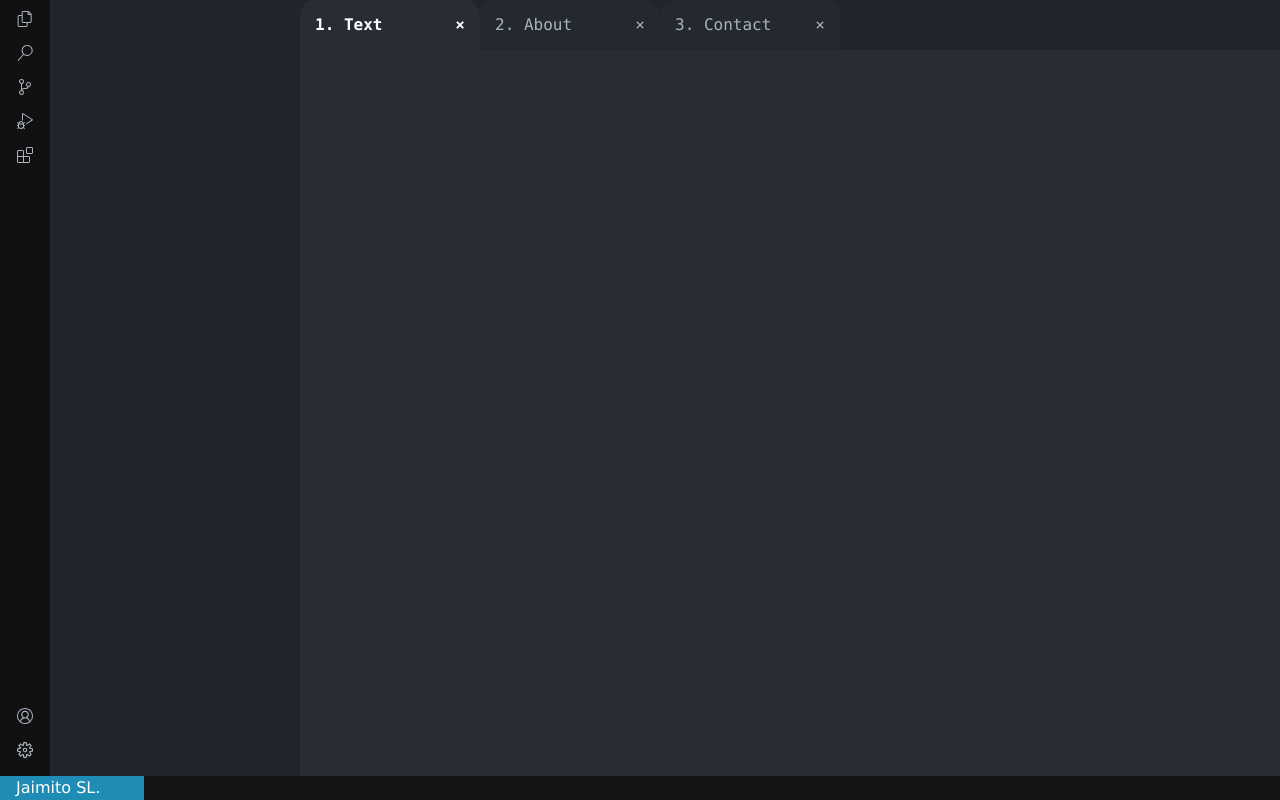
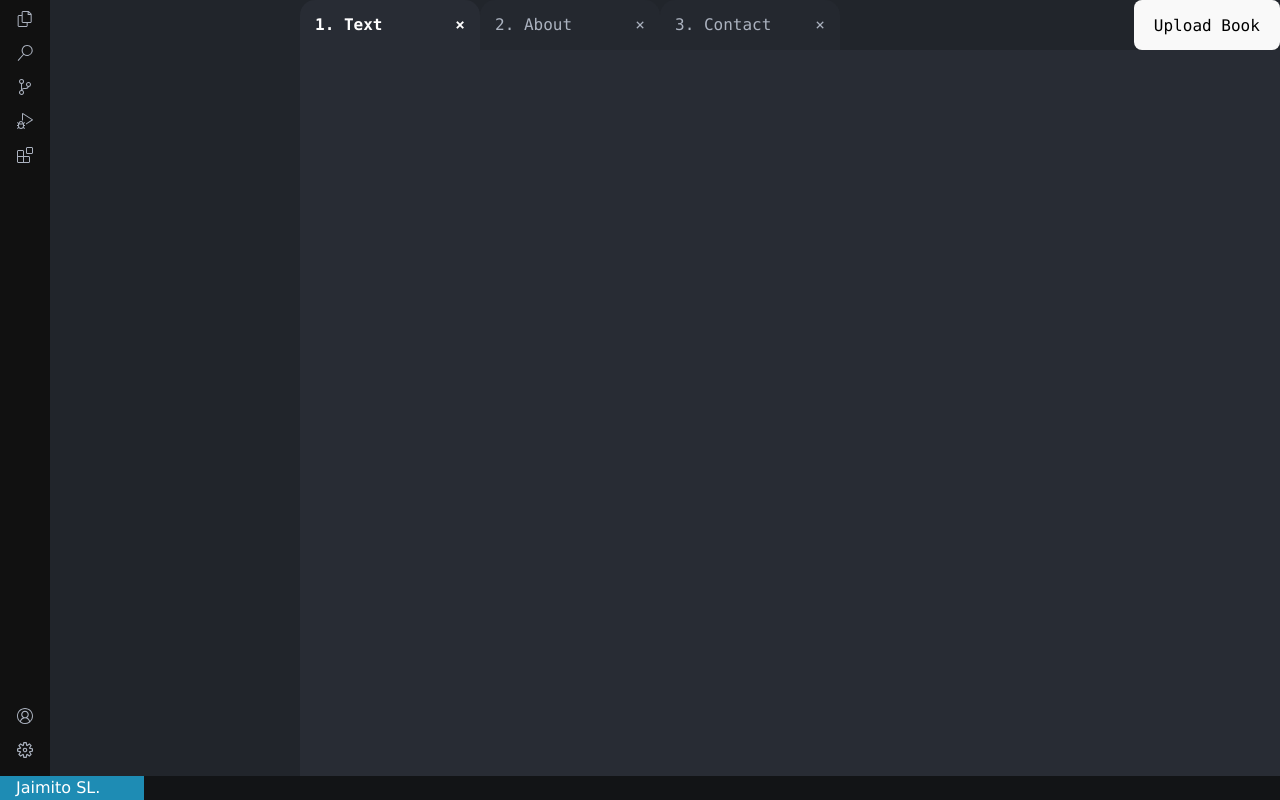
Before and after one commit to migamic/sneaky-reader, a React (Vite) app: page / in a window 1280 px wide. Built offline with nearby package versions, Linux system fonts and the light colour scheme.

Commit message:
Fix sidebar so that Chapter can be selected dynamically.

```diff
--- a/src/App.jsx
+++ b/src/App.jsx
@@ -32,7 +32,6 @@ function App() {
     if (file) {
       startRead(file, setBook);
     }
-    console.log(book)
   };
 
   return (
@@ -46,10 +45,9 @@ function App() {
             activeTab={activeTab}
             tabs={tabs}
             setActiveTab={setActiveTab}
-          >
-              <input type="file" onChange={handleFileSelect} ref={fileInputRef} style={{ display: 'none' }} />
-              <button onClick={() => fileInputRef.current.click()}>Upload Book</button>
-          </Tabbar>
+            handleFileSelect={handleFileSelect}
+            fileInputRef={fileInputRef}
+          />
         </div>
         <div className="icon-bar"><Iconbar/></div>
         <div className="sidebar">
--- a/src/Sidebar.jsx
+++ b/src/Sidebar.jsx
@@ -2,13 +2,14 @@ import { useState, useContext } from 'react'
 import { BookContext } from './App.jsx'
 
 const Sidebar = ( {activeChapter, setActiveChapter}) => {
-  const bookText = useContext(BookContext);
+  const { book, setBook } = useContext(BookContext);
+
 
   const emojis = ['🌐', '🎨', '📜', '📄'];
 
   return (
     <ul className="side-list">
-      {bookText && bookText.chapters && bookText.chapters.map((chapter, index) => (
+      {book && book.chapters && book.chapters.map((chapter, index) => (
         <li key={index} className={`side-item ${index===activeChapter ? "active-item" : ""}`} title={chapter.title} onClick={() => setActiveChapter(index)}>
           {emojis[index % emojis.length]}   {chapter.title}
         </li>
--- a/src/Tabbar.jsx
+++ b/src/Tabbar.jsx
@@ -2,22 +2,9 @@ import React, {useContext, useRef } from 'react';
 import { BookContext } from './App.jsx'
 import { startRead } from './book_beautifier';
 
-const Tabbar = ({ tabs, setActiveTab, activeTab }) => {
+const Tabbar = ({ tabs, setActiveTab, activeTab, handleFileSelect, fileInputRef }) => {
   const { setBook } = useContext(BookContext);
-  // const fileInputRef = useRef(null);
 
-  // const handleUploadClick = () => {
-  //   fileInputRef.current.click();
-  // };
-
-  // const handleProcessClick = () => {
-  //     const file = fileInputRef.current.files[0];
-  //     if (file) {
-  //       startRead(file, setBook); // Now passing setBook to startRead
-  //     } else {
-  //       alert('Please select a file first.');
-  //     }
-  // };
 
   return (
     <div className="tab-bar">
@@ -33,6 +20,8 @@ const Tabbar = ({ tabs, setActiveTab, activeTab }) => {
           </li>
         ))}
       </ul>
+      <input type="file" onChange={handleFileSelect} ref={fileInputRef} style={{ display: 'none' }} />
+      <button onClick={() => fileInputRef.current.click()}>Upload Book</button>
 
     </div>
   );
--- a/src/book_beautifier.js
+++ b/src/book_beautifier.js
@@ -134,7 +134,7 @@ function loaded(evt, setBook) {
 
             //console.log(book)
 
-            exportToJsonFile(book); // Call function to export the book JSON
+            //exportToJsonFile(book); // Call function to export the book JSON
         })
         .catch(function(err) {
             // Handle any errors that occur during the process
```
